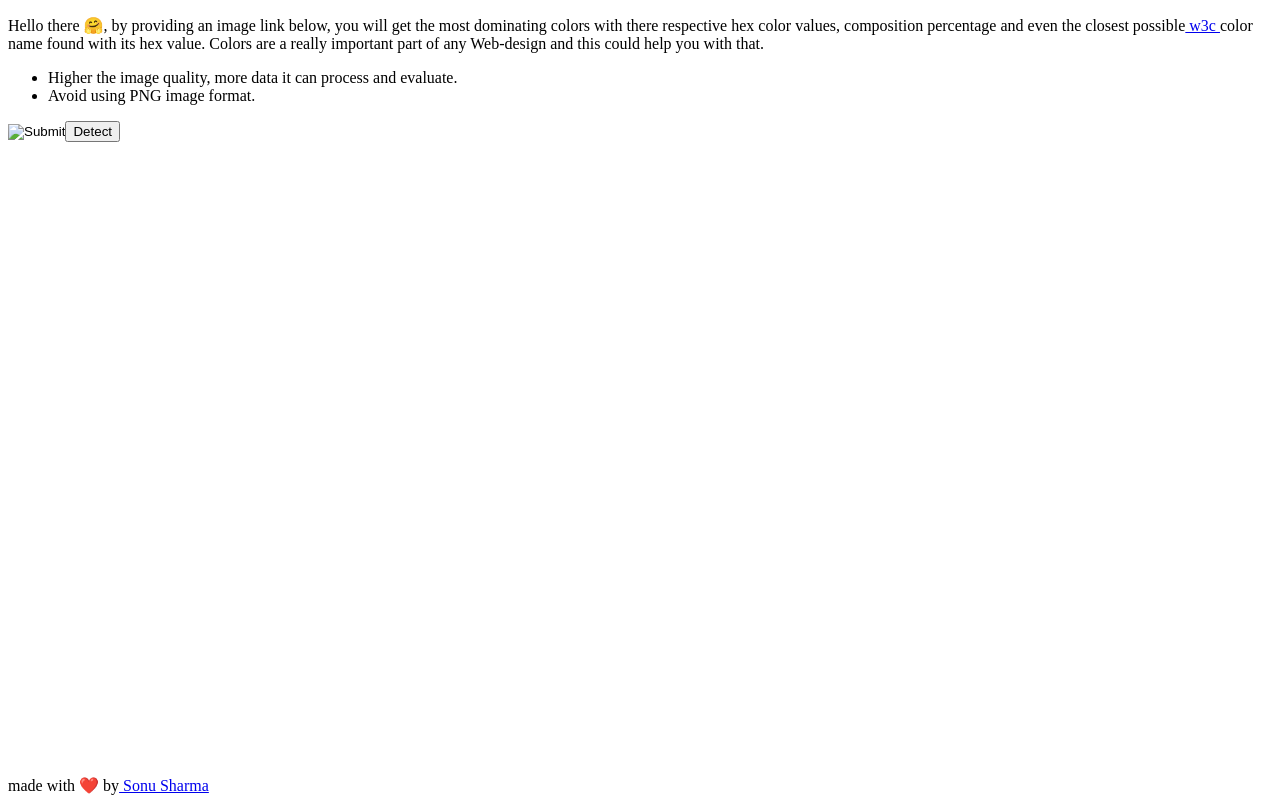
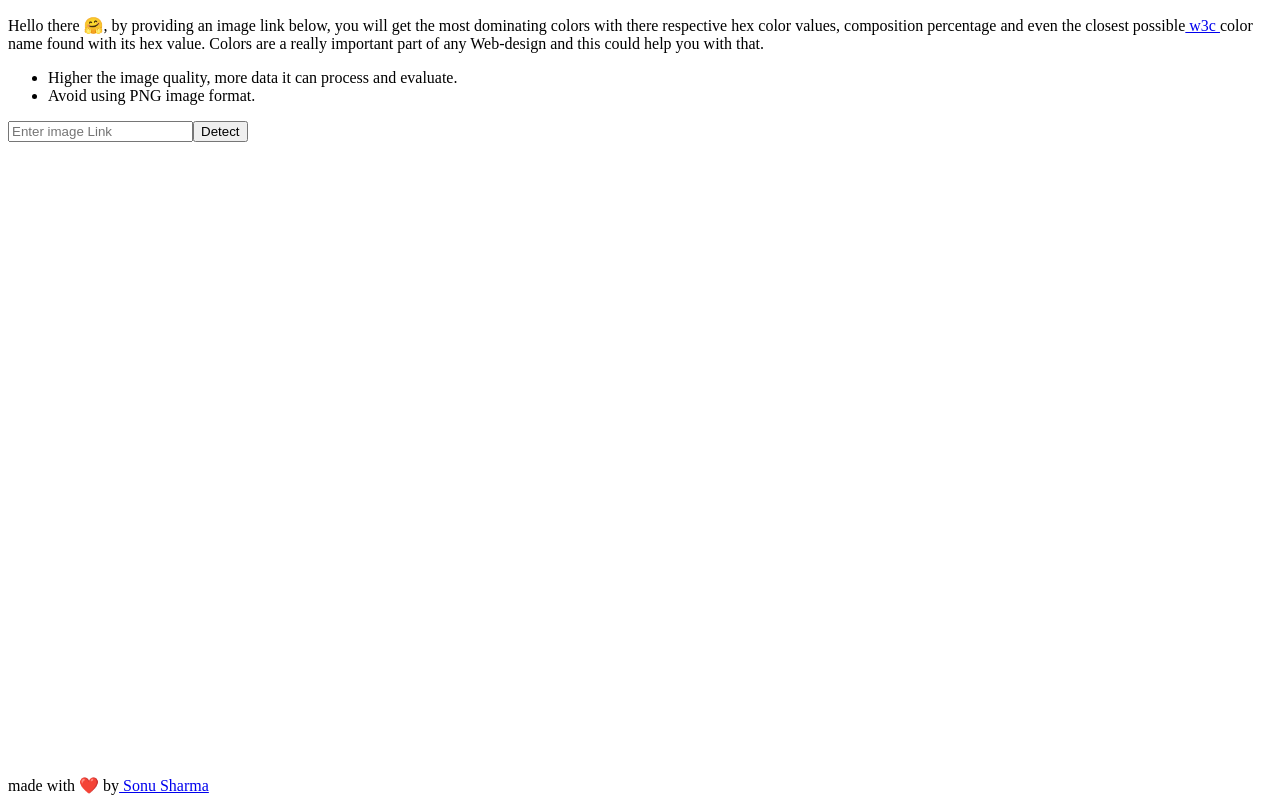
Before and after one commit to echosonusharma/image-colors, a Next.js app: page / in a window 1280 px wide. Built offline with nearby package versions, Linux system fonts and the light colour scheme; no server answers; what clarifai would draw is missing.

Commit message:
information and style changed

```diff
--- a/components/InputImageURL.js
+++ b/components/InputImageURL.js
@@ -3,7 +3,7 @@ const InputImage = ({ setSearchInput, buttonDetect }) => {
     return (
         <div className="flex justify-center p-24 ">
             <input
-                type="image"
+                type="text"
                 placeholder="Enter image Link"
                 className="w-2/4 border-2 border-black p-1 mr-4 px-6 placeholder-gray-700 placeholder-opacity-75 "
                 onChange={e => setSearchInput(e.target.value)} />
```
